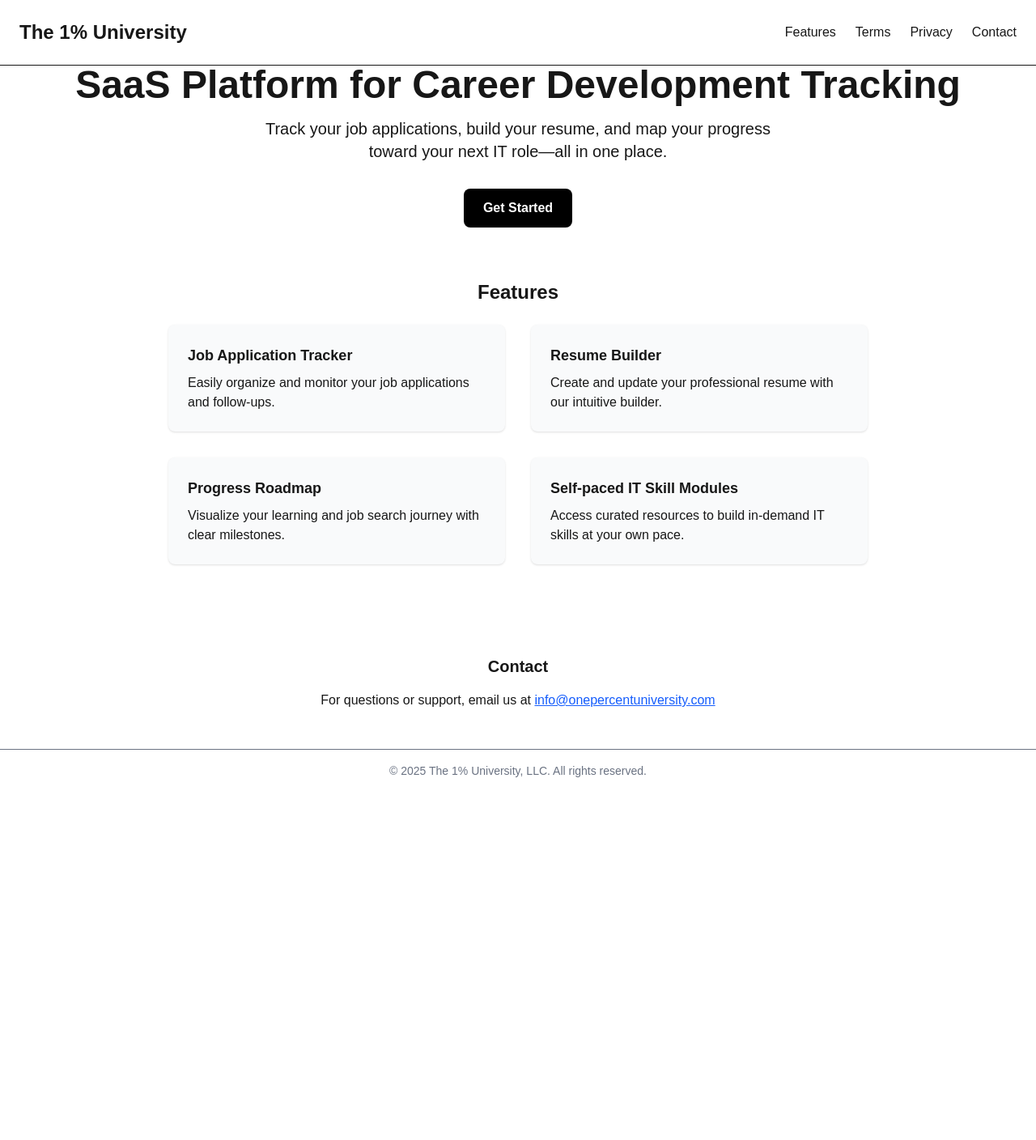
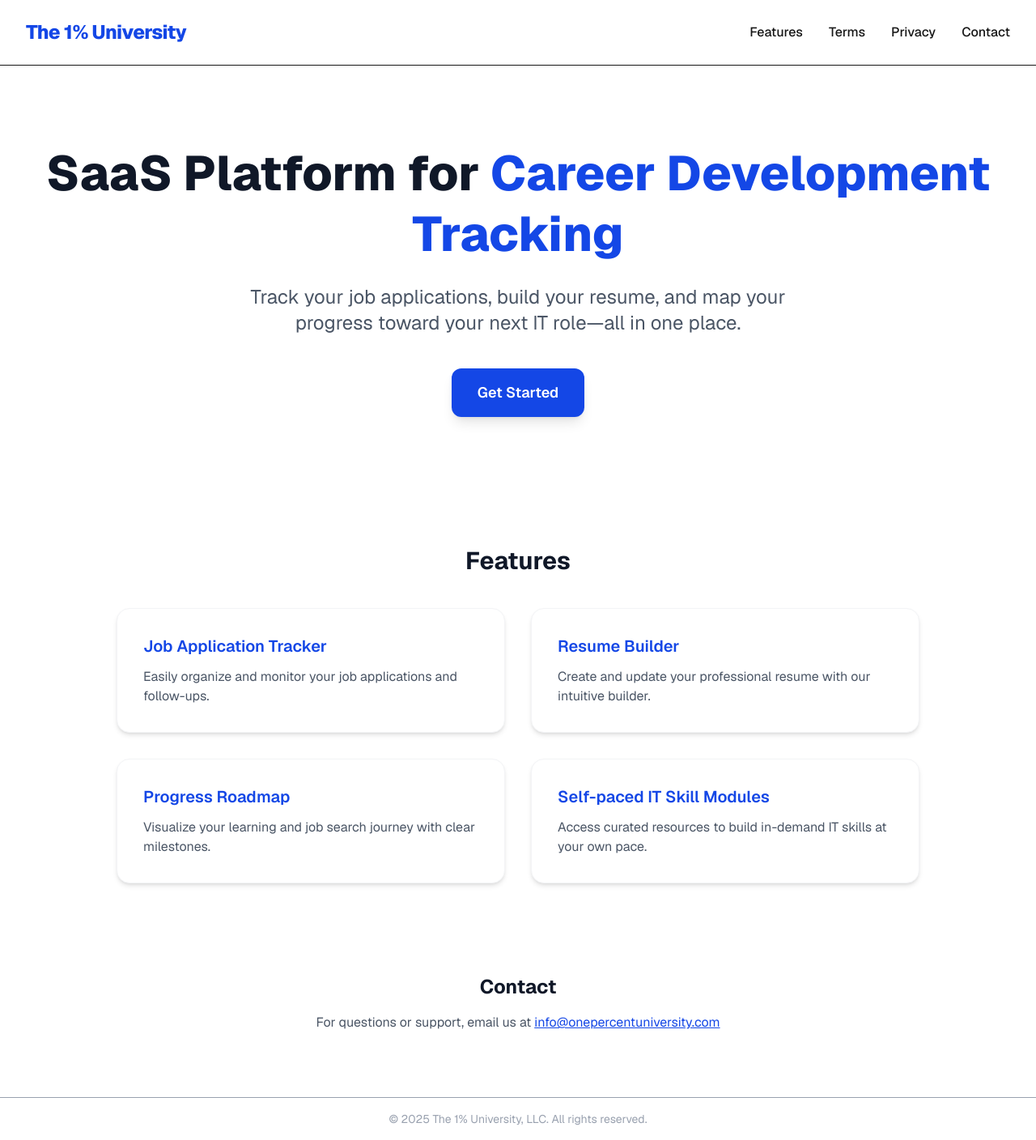
Before and after one commit to TayoLusi19/one-percent-university, a Next.js app: page / in a window 1280 px wide. Shown: the whole page at 81% size. Before the commit the page ends 978 px from the top, so only its background shows below. Built offline with nearby package versions, Linux system fonts and the light colour scheme.

Commit message:
Redesign homepage with elegant minimal look, smooth animations, and button effects

```diff
--- a/src/app/page.tsx
+++ b/src/app/page.tsx
@@ -1,48 +1,116 @@
 import Link from 'next/link';
+import { motion } from 'framer-motion';
+
+const fadeIn = {
+  hidden: { opacity: 0, y: 40 },
+  visible: (i: number) => ({
+    opacity: 1,
+    y: 0,
+    transition: { delay: i * 0.15, duration: 0.7, ease: 'easeOut' },
+  }),
+};
 
 export default function Home() {
   return (
-    <main className="min-h-screen bg-white flex flex-col items-center justify-between">
-      <header className="w-full flex justify-between items-center p-6 border-b">
-        <div className="text-2xl font-bold">The 1% University</div>
-        <nav className="space-x-6">
-          <Link href="#features" className="hover:underline">Features</Link>
-          <Link href="/terms" className="hover:underline">Terms</Link>
-          <Link href="/privacy" className="hover:underline">Privacy</Link>
-          <Link href="#contact" className="hover:underline">Contact</Link>
+    <main className="min-h-screen bg-white flex flex-col items-center font-sans">
+      {/* Header */}
+      <header className="w-full flex justify-between items-center px-8 py-6 border-b bg-white/80 backdrop-blur-md sticky top-0 z-10">
+        <div className="text-2xl font-extrabold tracking-tight text-blue-700">The 1% University</div>
+        <nav className="space-x-8 text-base font-medium">
+          <Link href="#features" className="hover:text-blue-700 transition-colors">Features</Link>
+          <Link href="/terms" className="hover:text-blue-700 transition-colors">Terms</Link>
+          <Link href="/privacy" className="hover:text-blue-700 transition-colors">Privacy</Link>
+          <Link href="#contact" className="hover:text-blue-700 transition-colors">Contact</Link>
         </nav>
       </header>
-      <section className="flex-1 flex flex-col items-center justify-center text-center px-4">
-        <h1 className="text-4xl md:text-5xl font-extrabold mb-4">SaaS Platform for Career Development Tracking</h1>
-        <p className="text-lg md:text-xl mb-8 max-w-2xl">Track your job applications, build your resume, and map your progress toward your next IT role—all in one place.</p>
-        <a href="#features" className="bg-black text-white px-6 py-3 rounded-lg font-semibold hover:bg-gray-800 transition">Get Started</a>
-      </section>
-      <section id="features" className="w-full max-w-4xl py-16 px-4">
-        <h2 className="text-2xl font-bold mb-6 text-center">Features</h2>
+
+      {/* Hero Section */}
+      <motion.section
+        initial="hidden"
+        whileInView="visible"
+        viewport={{ once: true, amount: 0.7 }}
+        variants={fadeIn}
+        custom={0}
+        className="flex-1 flex flex-col items-center justify-center text-center px-4 py-16 md:py-24"
+      >
+        <h1 className="text-4xl md:text-6xl font-extrabold mb-6 leading-tight text-gray-900">
+          SaaS Platform for <span className="text-blue-700">Career Development Tracking</span>
+        </h1>
+        <p className="text-lg md:text-2xl mb-10 max-w-2xl text-gray-600">
+          Track your job applications, build your resume, and map your progress toward your next IT role—all in one place.
+        </p>
+        <motion.a
+          href="#features"
+          whileHover={{ scale: 1.07 }}
+          whileTap={{ scale: 0.97 }}
+          className="inline-block bg-blue-700 text-white px-8 py-4 rounded-xl font-semibold text-lg shadow-lg hover:bg-blue-800 transition-colors focus:outline-none focus:ring-2 focus:ring-blue-400 focus:ring-offset-2"
+        >
+          Get Started
+        </motion.a>
+      </motion.section>
+
+      {/* Features Section */}
+      <motion.section
+        id="features"
+        initial="hidden"
+        whileInView="visible"
+        viewport={{ once: true, amount: 0.4 }}
+        variants={fadeIn}
+        custom={1}
+        className="w-full max-w-5xl py-16 px-4"
+      >
+        <h2 className="text-3xl font-bold mb-10 text-center text-gray-900">Features</h2>
         <div className="grid md:grid-cols-2 gap-8">
-          <div className="bg-gray-50 p-6 rounded-lg shadow">
-            <h3 className="font-semibold text-lg mb-2">Job Application Tracker</h3>
-            <p>Easily organize and monitor your job applications and follow-ups.</p>
-          </div>
-          <div className="bg-gray-50 p-6 rounded-lg shadow">
-            <h3 className="font-semibold text-lg mb-2">Resume Builder</h3>
-            <p>Create and update your professional resume with our intuitive builder.</p>
-          </div>
-          <div className="bg-gray-50 p-6 rounded-lg shadow">
-            <h3 className="font-semibold text-lg mb-2">Progress Roadmap</h3>
-            <p>Visualize your learning and job search journey with clear milestones.</p>
-          </div>
-          <div className="bg-gray-50 p-6 rounded-lg shadow">
-            <h3 className="font-semibold text-lg mb-2">Self-paced IT Skill Modules</h3>
-            <p>Access curated resources to build in-demand IT skills at your own pace.</p>
-          </div>
+          {[
+            {
+              title: 'Job Application Tracker',
+              desc: 'Easily organize and monitor your job applications and follow-ups.',
+            },
+            {
+              title: 'Resume Builder',
+              desc: 'Create and update your professional resume with our intuitive builder.',
+            },
+            {
+              title: 'Progress Roadmap',
+              desc: 'Visualize your learning and job search journey with clear milestones.',
+            },
+            {
+              title: 'Self-paced IT Skill Modules',
+              desc: 'Access curated resources to build in-demand IT skills at your own pace.',
+            },
+          ].map((feature, i) => (
+            <motion.div
+              key={feature.title}
+              className="bg-white rounded-2xl shadow-md p-8 border border-gray-100 hover:shadow-xl transition-shadow flex flex-col gap-2"
+              initial={{ opacity: 0, y: 30 }}
+              whileInView={{ opacity: 1, y: 0 }}
+              viewport={{ once: true, amount: 0.5 }}
+              transition={{ delay: 0.2 + i * 0.1, duration: 0.7, ease: 'easeOut' }}
+              whileHover={{ scale: 1.03, boxShadow: '0 8px 32px 0 rgba(34, 139, 230, 0.10)' }}
+            >
+              <h3 className="font-semibold text-xl mb-1 text-blue-700">{feature.title}</h3>
+              <p className="text-gray-600">{feature.desc}</p>
+            </motion.div>
+          ))}
         </div>
-      </section>
-      <section id="contact" className="w-full max-w-2xl py-12 px-4 text-center">
-        <h2 className="text-xl font-bold mb-4">Contact</h2>
-        <p>For questions or support, email us at <a href="mailto:info@onepercentuniversity.com" className="text-blue-600 underline">info@onepercentuniversity.com</a></p>
-      </section>
-      <footer className="w-full border-t p-4 text-center text-sm text-gray-500">
+      </motion.section>
+
+      {/* Contact Section */}
+      <motion.section
+        id="contact"
+        initial="hidden"
+        whileInView="visible"
+        viewport={{ once: true, amount: 0.5 }}
+        variants={fadeIn}
+        custom={2}
+        className="w-full max-w-2xl py-12 px-4 text-center"
+      >
+        <h2 className="text-2xl font-bold mb-4 text-gray-900">Contact</h2>
+        <p className="text-gray-600">For questions or support, email us at <a href="mailto:info@onepercentuniversity.com" className="text-blue-700 underline">info@onepercentuniversity.com</a></p>
+      </motion.section>
+
+      {/* Footer */}
+      <footer className="w-full border-t p-4 text-center text-sm text-gray-400 mt-8">
         &copy; {new Date().getFullYear()} The 1% University, LLC. All rights reserved.
       </footer>
     </main>
```
Also changed, not shown: package.json (+7 -6 lines), 1 other file (tests, documents, lock files or other folders).
